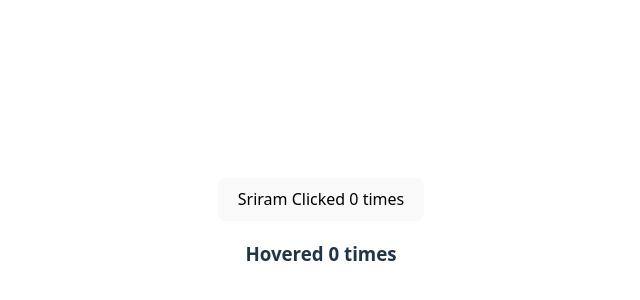
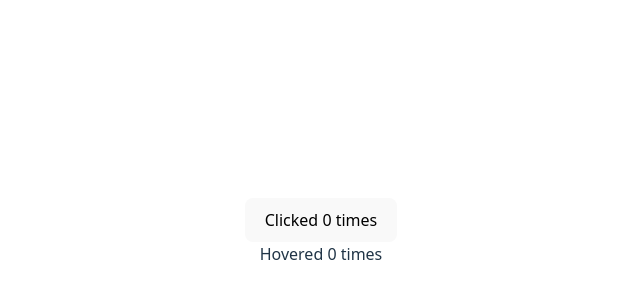
Before and after one commit to Sriramkumar-S/revise-react, a React (Vite) app: page / in a window 1280 px wide. Shown: the part 168-468 px from the top of the page, without its empty margins (319-959 px from the left). Built offline with nearby package versions, Linux system fonts and the light colour scheme.

Commit message:
Render Props Demo

```diff
--- a/src/App.jsx
+++ b/src/App.jsx
@@ -17,13 +17,35 @@ import ErrorBoundary from './Components/ErrorBoundary_Demo/ErrorBoundary'
 import Heros from './Components/ErrorBoundary_Demo/Heros'
 import CounterHOC from './Components/HigherOrderComponents/CounterHOC'
 import HoverHOC from './Components/HigherOrderComponents/HoverHOC'
+import RenderProps from './Components/RenderProps_Demo/RenderProps'
+import CounterRenderProps from './Components/RenderProps_Demo/CounterRenderProps'
+import HoverRenderProps from './Components/RenderProps_Demo/HoverRenderProps'
 
 function App() {
 
   return (
     <>
-      <CounterHOC name='Sriram'/>
-      <HoverHOC />
+      <RenderProps>
+        {(count, increamentCount) => {
+          console.log(count, increamentCount)
+          return <CounterRenderProps count={count} increamentCount={increamentCount} />
+        }}
+      </RenderProps>
+      <RenderProps>
+        {(count, increamentCount) => {
+          return <HoverRenderProps count={count} increamentCount={increamentCount} />
+        }}
+      </RenderProps>
+      {/* <RenderProps render={(count, increamentCount) => {
+        console.log(count, increamentCount)
+        return <CounterRenderProps count={count} increamentCount={increamentCount}/>
+      }}/>
+      <RenderProps render={(count, increamentCount) => {
+        return <HoverRenderProps count={count} increamentCount={increamentCount}/>
+      }}/> */}
+
+      {/* <CounterHOC name='Sriram'/>
+      <HoverHOC /> */}
 
       {/* <ErrorBoundary>
         <Heros heroName='Iron Man' />
--- /dev/null
+++ b/src/Components/RenderProps_Demo/CounterRenderProps.jsx
@@ -0,0 +1,14 @@
+import React, { Component } from 'react'
+
+class CounterRenderProps extends Component {
+  render() {
+    const {count, increamentCount} = this.props;
+    return (
+      <div>
+        <button onClick={increamentCount}>Clicked {count} times</button>
+      </div>
+    )
+  }
+}
+
+export default CounterRenderProps
--- /dev/null
+++ b/src/Components/RenderProps_Demo/HoverRenderProps.jsx
@@ -0,0 +1,14 @@
+import React, { Component } from 'react'
+
+class HoverRenderProps extends Component {
+  render() {
+    const {count, increamentCount} = this.props;
+    return (
+      <div>
+        <div onMouseOver={increamentCount}>Hovered {count} times</div>
+      </div>
+    )
+  }
+}
+
+export default HoverRenderProps
--- /dev/null
+++ b/src/Components/RenderProps_Demo/RenderProps.jsx
@@ -0,0 +1,29 @@
+import React, { Component } from 'react'
+
+class RenderProps extends Component {
+    constructor(props) {
+        super(props);
+
+        this.state = {
+            count: 0
+        }
+    }
+
+    increamentCount = () => {
+        this.setState(prevState => {
+            return { count: prevState.count + 1 }
+        })
+    }
+
+    render() {
+        return (
+            <div>
+                {/* {console.log(this.state.count, this.increamentCount)} */}
+                {/* { this.props.render(this.state.count, this.increamentCount) } */}
+                { this.props.children(this.state.count, this.increamentCount) }
+            </div>
+        )
+    }
+}
+
+export default RenderProps
```
Also changed, not shown: 1 other file (tests, documents, lock files or other folders).
